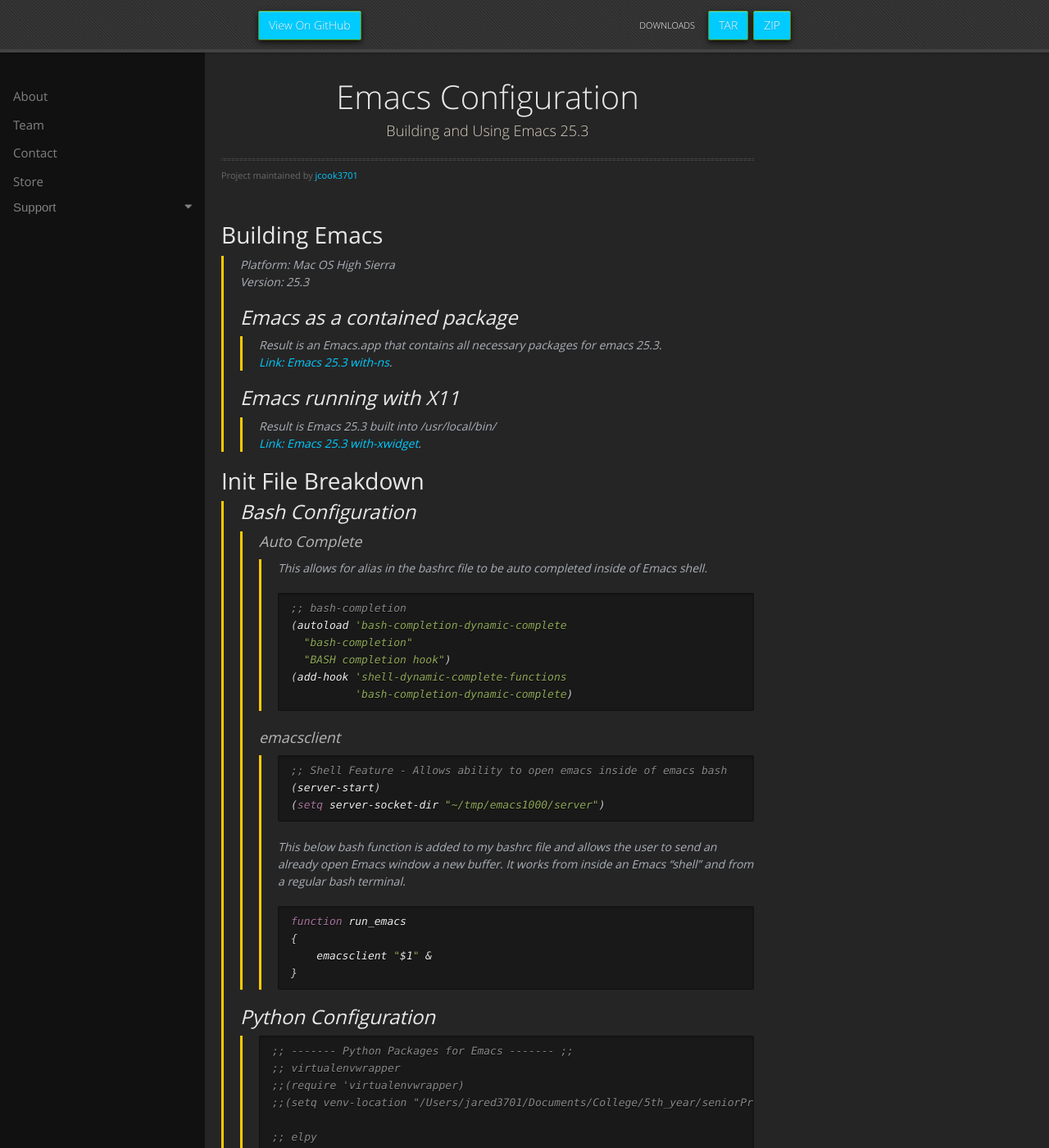
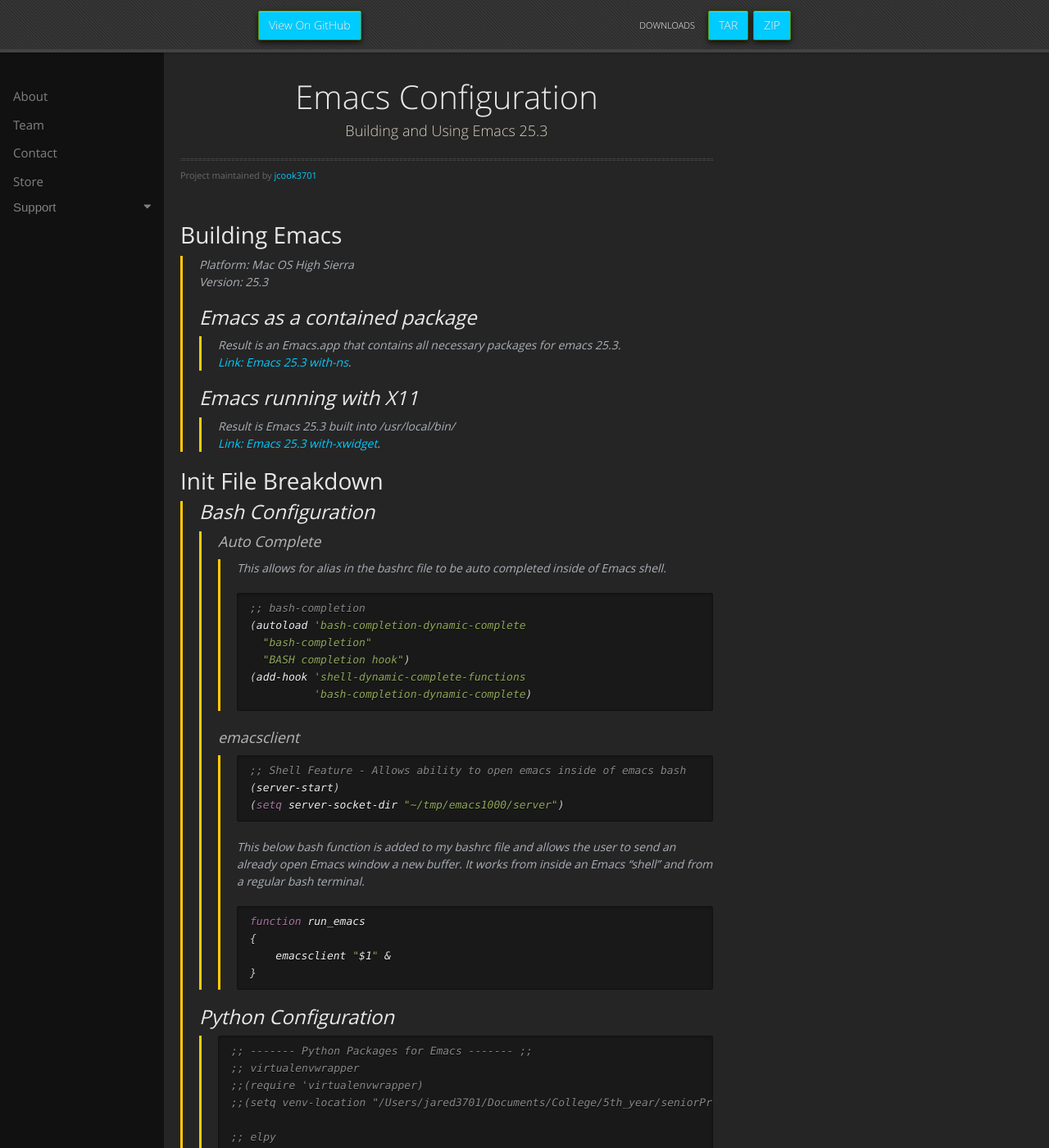
Before and after one commit to jcook3701/emacs_configuration, a Jekyll site: the page built from docs/index.md, in a window 1280 px wide and 1400 px high. Shown: the whole window at 82% size. Built offline with Jekyll 4.4.1, drawn with Linux system fonts in a browser that asks for light colours; nearby versions of some CDN libraries; our own code applies the rules of GitHub Pages for plain Markdown files.

Commit message:
testing custom nav bar

```diff
--- a/docs/_sass/jekyll-theme-midnight.scss
+++ b/docs/_sass/jekyll-theme-midnight.scss
@@ -31,7 +31,7 @@
 /* Fixed sidenav, full height */
 .sidenav {
   height: 100%;
-  width: 250px;
+  width: 200px;
   position: fixed;
   z-index: 1;
   top: 0;
@@ -162,7 +162,7 @@ strong {
 }
 
 .wrapper {
-  margin-left: 250px;
+  margin-left: 200px;
   max-width:650px;
   /*margin:0 auto;*/
   position:relative;
```
Also changed, not shown: docs/_layouts/default.html (line endings or trailing spaces).
